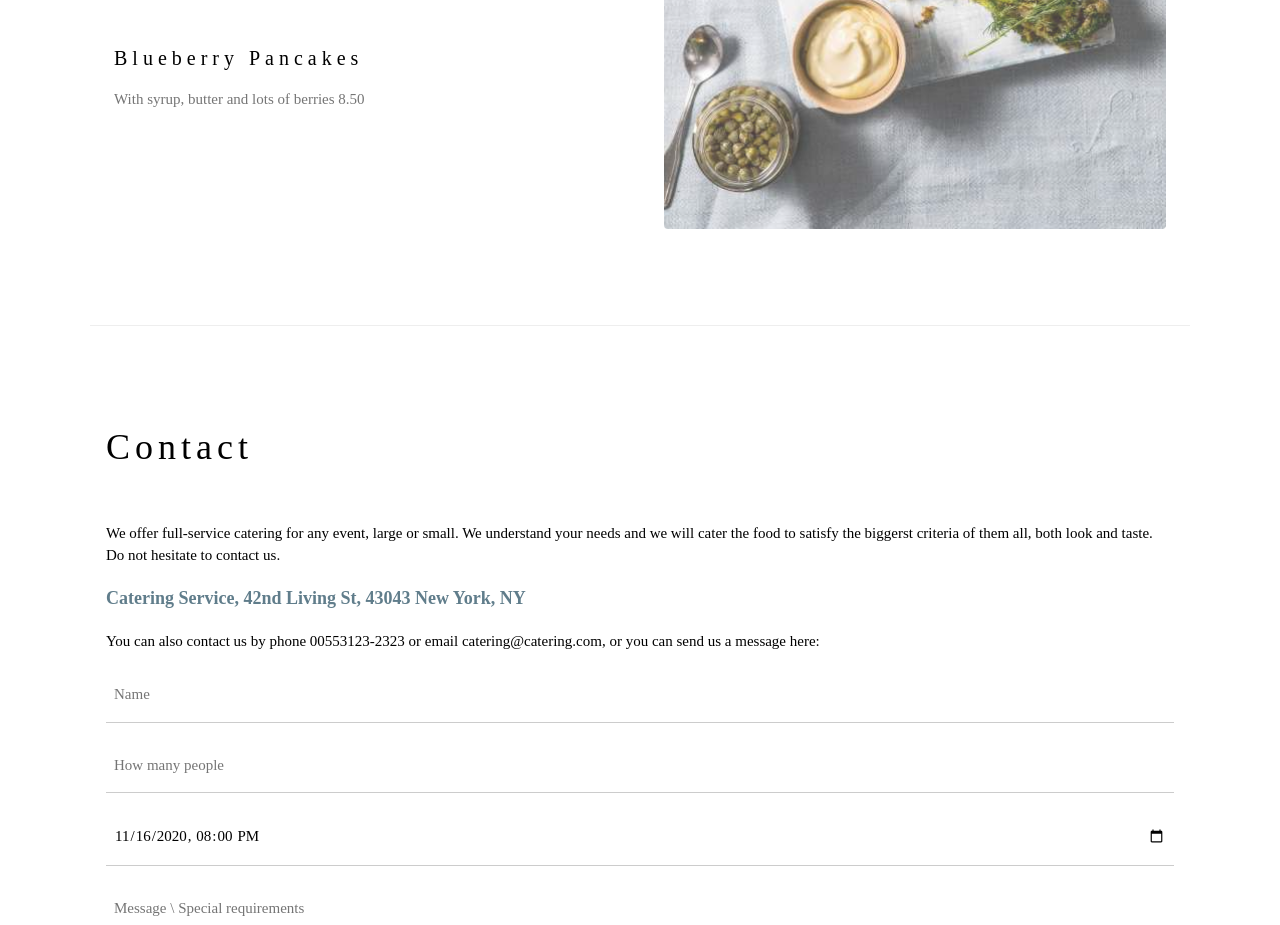
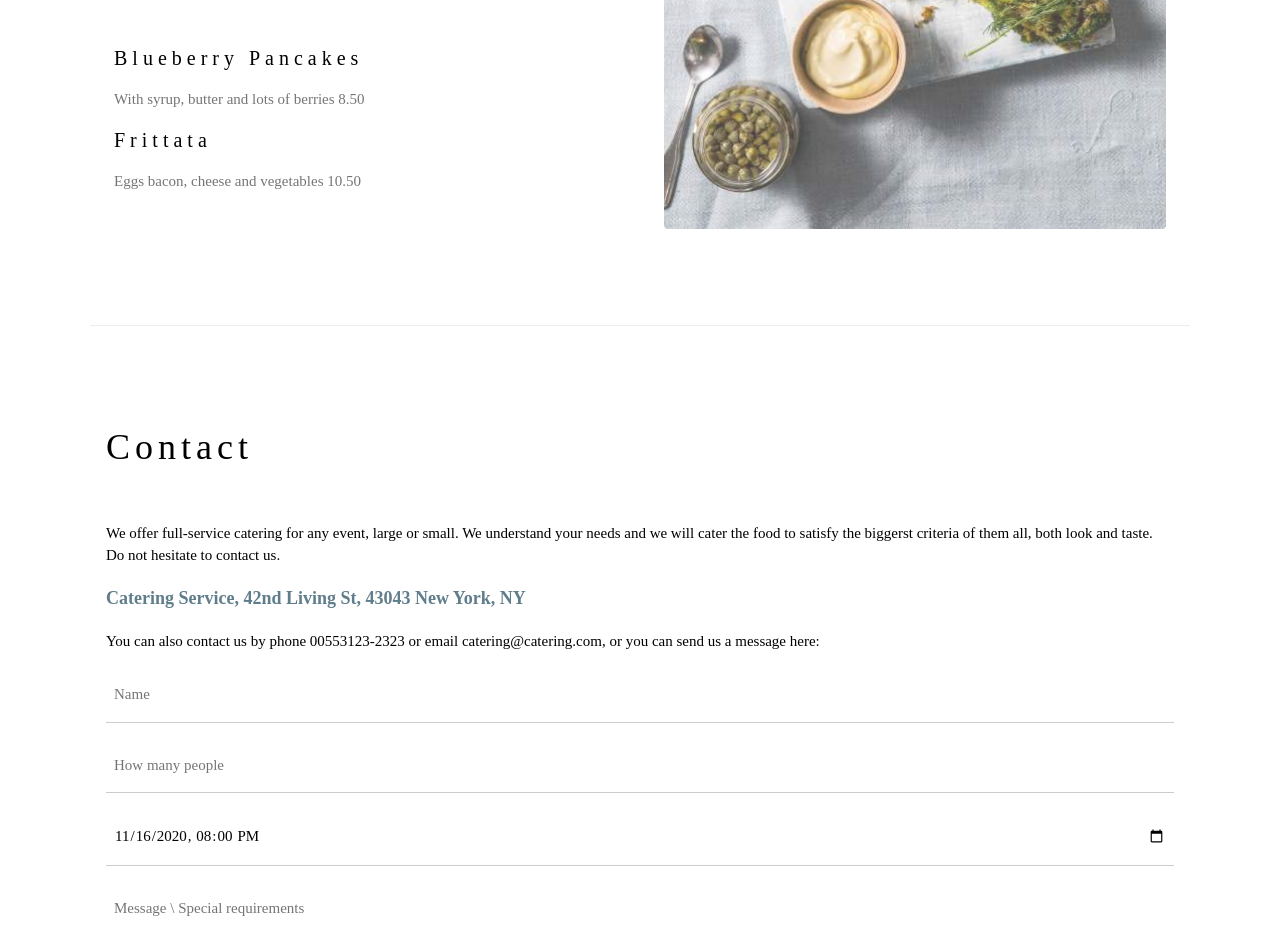
Before and after one commit to HiImDiegoVinicius/My-Website, a plain HTML site: page index.html in a window 1280 px wide. Shown: the part 2060-2985 px from the top of the page. Drawn offline with nearby package versions, Linux system fonts and the light colour scheme.

Commit message:
adicionado o item Frittata ao menu

```diff
--- a/index.html
+++ b/index.html
@@ -73,6 +73,8 @@ h1, h2, h3, h4, h5, h6 {
 
       <h4>Blueberry Pancakes</h4>
       <p class="w3-text-grey">With syrup, butter and lots of berries 8.50</p>
+      <h4>Frittata</h4>
+      <p class="w3-text-grey">Eggs bacon, cheese and vegetables 10.50</p>
     </div>
 
     <div class="w3-col l6 w3-padding-large">
```
